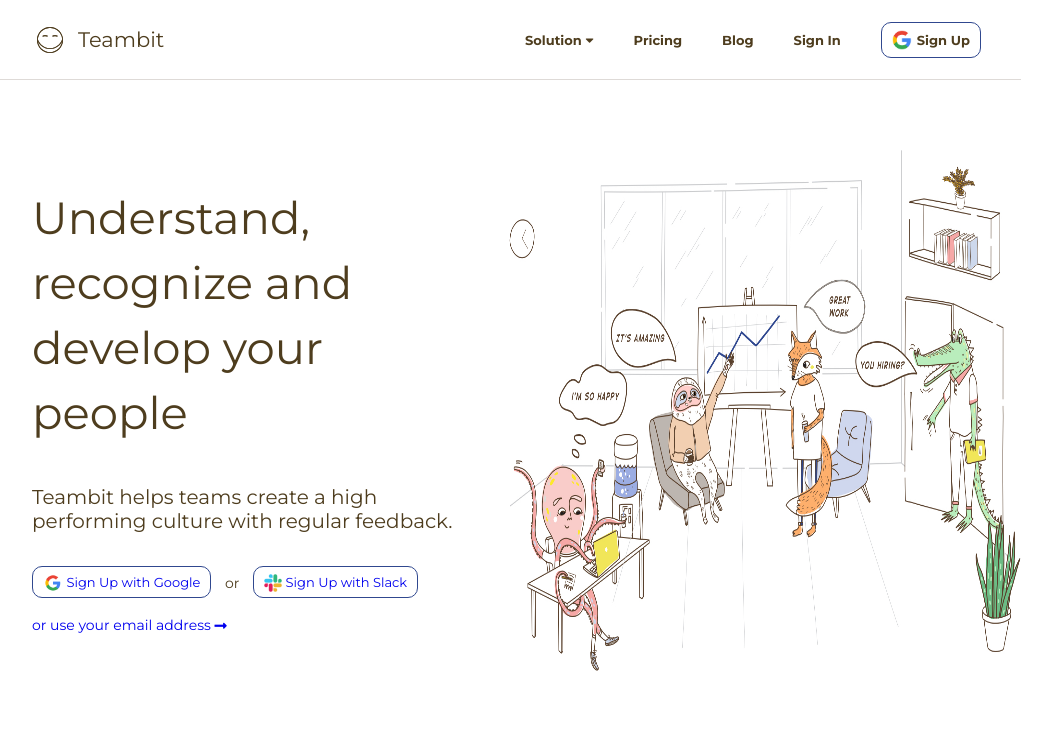
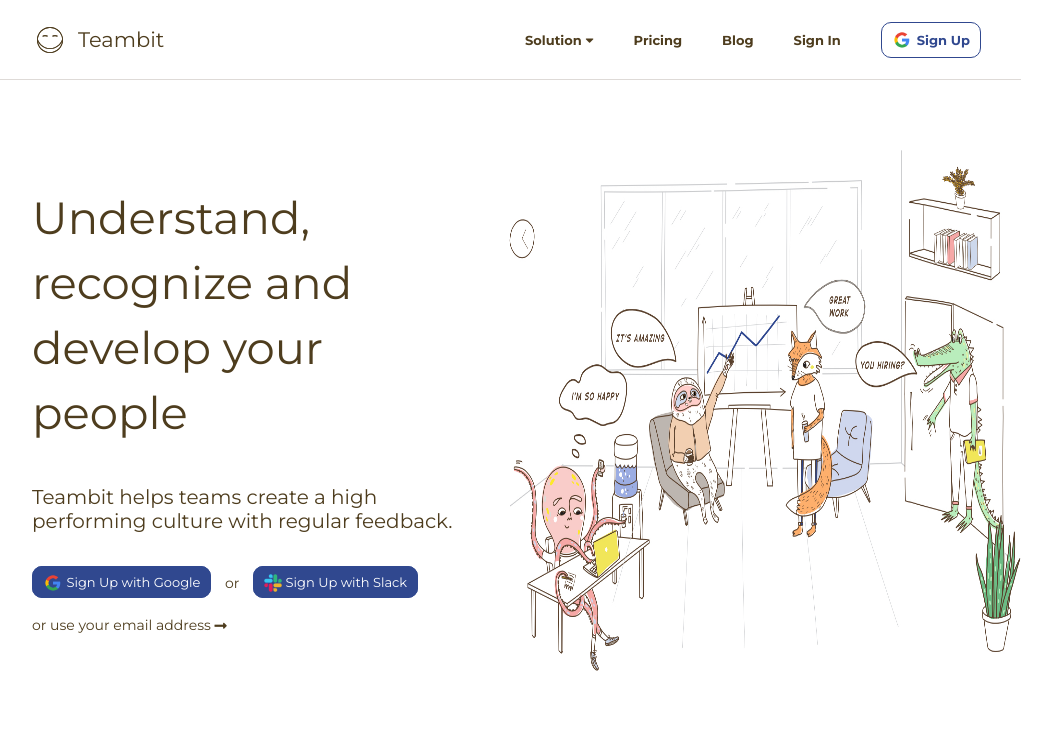
Before and after one commit to Matt0472/node-sass-teambit, a website: page index.html in a window 1280 px wide. Shown: the top 740 px of the page, without its empty margins (131-1183 px from the left). Drawn offline with Linux system fonts and the light colour scheme.

Commit message:
up: jumbo complete, starting jumbo media query

```diff
--- a/index.html
+++ b/index.html
@@ -32,7 +32,7 @@
             <li><a href="#">Pricing</a></li>
             <li><a href="#">Blog</a></li>
             <li><a href="#">Sign In</a></li>
-            <li><a href="#" class="login_btn"><img src="img/google-logo.png" alt="">Sign Up</a></li>
+            <li><a href="#" class="login_btn"><img src="img/google-logo-png.png" alt="">Sign Up</a></li>
           </ul>
         </div>
       </nav>
--- a/src/partials/_header.scss
+++ b/src/partials/_header.scss
@@ -27,10 +27,21 @@
       color: $primarycolor;
       font-weight: bold;
       font-size: 13px;
+      &.login_btn {
+        color: #30488f;
+        &:hover {
+          background-color: #30488f;
+          color: #fff;
+        }
+      }
     }
-    .login_btn img {
-      width: 20px;
-      margin-right: 5px;
+    .login_btn {
+      @include login-button;
+      @include display-flex-align-center;
+      & img {
+        width: 20px;
+        margin-right: 5px;
+      }
     }
   }
   @media screen and (max-width: 850px) {
@@ -43,10 +54,7 @@
     }
   }
 }
-.login_btn {
-  @include login-button;
-  @include display-flex-align-center;
-}
+
 // fine navbar
 
 // JUMBOTRON
@@ -69,6 +77,11 @@
       @include login-button;
       font-size: 13px;
       vertical-align: middle;
+      background-color: #30488f;
+      color: #fff;
+      &:hover {
+        background-color: #233569;
+      }
       img {
         width: 20px;
         vertical-align: middle;
@@ -85,9 +98,14 @@
       margin-top: 20px;
       display: block;
       line-height: 20px;
+      color: $primarycolor;
       i {
         vertical-align: middle;
         line-height: 20px;
+        color: $primarycolor;
+      }
+      &:hover {
+        color: #233569;
       }
     }
   }
```
Also changed, not shown: dist/app.css.
